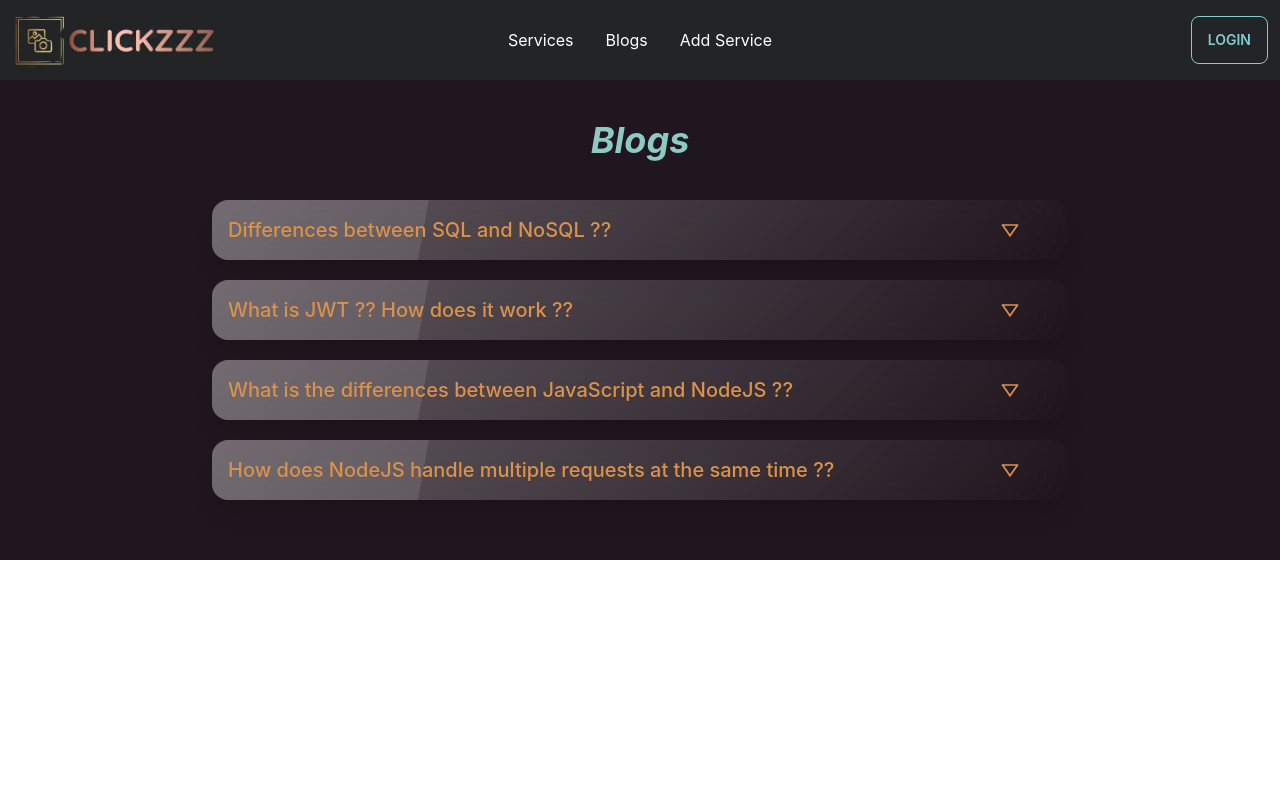
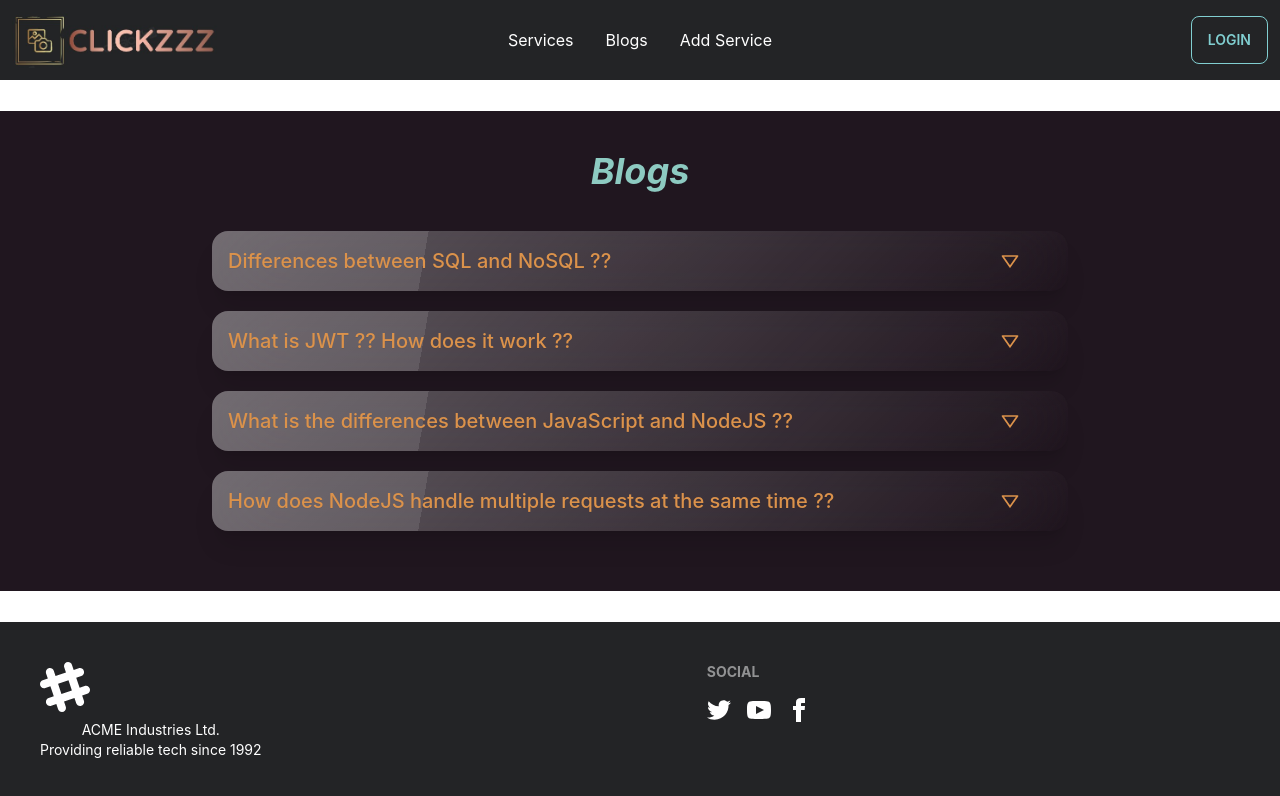
Before and after one commit to SaiemAziz/clickzzz-client, a React (Create React App) app: page /blogs in a window 1280 px wide. Shown: the top 796 px of the page. Built offline with nearby package versions, Linux system fonts and the light colour scheme; no server answers.

Commit message:
footer added

```diff
--- a/src/App.js
+++ b/src/App.js
@@ -5,6 +5,7 @@
 import Header from './shared/Header';
 import { ToastContainer } from 'react-toastify';
 import 'react-toastify/dist/ReactToastify.css';
+import Footer from './shared/Footer';
 function App() {
   useTitle('');
 
@@ -14,10 +15,10 @@
     <div className="App" data-theme={theme ? 'luxury' : 'winter'}>
 
       {/* site shown  */}
-      <div className='max-w-7xl flex flex-col  min-h-screen mx-auto'>
+      <div className='max-w-7xl flex flex-col  min-h-screen mx-auto justify-between'>
         <Header/>
         <Outlet/>
-
+        <Footer/>
       </div>
 
       {/* toast  */}
--- a/src/Pages/Home.js
+++ b/src/Pages/Home.js
@@ -16,13 +16,13 @@
     return (
         <div>
             <Banner/>
-            <div className='w-fit mx-auto mt-5   p-5 text-amber-600'>
+            <div className='w-fit mx-auto mt-8   p-8 text-amber-600'>
                 <h1 className='text-3xl text-left'>Welcome to</h1>
-                    <h1 className='text-7xl italic my-5 font-bold text-warning-content'>CLICKZZZ</h1>
+                    <h1 className='text-7xl italic my-2 font-bold text-warning-content'>CLICKZZZ</h1>
                     <h1 className='text-3xl text-right'>Official Website</h1>
 
             </div>
-            <h1 className='text-4xl mb-5 font-medium border-t-4 pt-5'>Our Services</h1>
+            <h1 className='text-5xl font-medium border-t-4 p-5'>Our Services</h1>
             <div className='grid grid-cols-3 gap-5 mb-10 p-5'>
             {
                 services.map(s => <Service
--- a/src/shared/Footer.js
+++ b/src/shared/Footer.js
@@ -2,9 +2,20 @@
 
 const Footer = () => {
     return (
-        <div>
-
-        </div>
+        <footer className="footer p-10 text-white bg-[#232426]">
+  <div>
+    <svg width="50" height="50" viewBox="0 0 24 24" xmlns="http://www.w3.org/2000/svg" fillRule="evenodd" clipRule="evenodd" className="fill-current"><path d="M22.672 15.226l-2.432.811.841 2.515c.33 1.019-.209 2.127-1.23 2.456-1.15.325-2.148-.321-2.463-1.226l-.84-2.518-5.013 1.677.84 2.517c.391 1.203-.434 2.542-1.831 2.542-.88 0-1.601-.564-1.86-1.314l-.842-2.516-2.431.809c-1.135.328-2.145-.317-2.463-1.229-.329-1.018.211-2.127 1.231-2.456l2.432-.809-1.621-4.823-2.432.808c-1.355.384-2.558-.59-2.558-1.839 0-.817.509-1.582 1.327-1.846l2.433-.809-.842-2.515c-.33-1.02.211-2.129 1.232-2.458 1.02-.329 2.13.209 2.461 1.229l.842 2.515 5.011-1.677-.839-2.517c-.403-1.238.484-2.553 1.843-2.553.819 0 1.585.509 1.85 1.326l.841 2.517 2.431-.81c1.02-.33 2.131.211 2.461 1.229.332 1.018-.21 2.126-1.23 2.456l-2.433.809 1.622 4.823 2.433-.809c1.242-.401 2.557.484 2.557 1.838 0 .819-.51 1.583-1.328 1.847m-8.992-6.428l-5.01 1.675 1.619 4.828 5.011-1.674-1.62-4.829z"></path></svg>
+    <p>ACME Industries Ltd.<br/>Providing reliable tech since 1992</p>
+  </div>
+  <div>
+    <span className="footer-title">Social</span>
+    <div className="grid grid-flow-col gap-4">
+      <a><svg xmlns="http://www.w3.org/2000/svg" width="24" height="24" viewBox="0 0 24 24" className="fill-current"><path d="M24 4.557c-.883.392-1.832.656-2.828.775 1.017-.609 1.798-1.574 2.165-2.724-.951.564-2.005.974-3.127 1.195-.897-.957-2.178-1.555-3.594-1.555-3.179 0-5.515 2.966-4.797 6.045-4.091-.205-7.719-2.165-10.148-5.144-1.29 2.213-.669 5.108 1.523 6.574-.806-.026-1.566-.247-2.229-.616-.054 2.281 1.581 4.415 3.949 4.89-.693.188-1.452.232-2.224.084.626 1.956 2.444 3.379 4.6 3.419-2.07 1.623-4.678 2.348-7.29 2.04 2.179 1.397 4.768 2.212 7.548 2.212 9.142 0 14.307-7.721 13.995-14.646.962-.695 1.797-1.562 2.457-2.549z"></path></svg></a>
+      <a><svg xmlns="http://www.w3.org/2000/svg" width="24" height="24" viewBox="0 0 24 24" className="fill-current"><path d="M19.615 3.184c-3.604-.246-11.631-.245-15.23 0-3.897.266-4.356 2.62-4.385 8.816.029 6.185.484 8.549 4.385 8.816 3.6.245 11.626.246 15.23 0 3.897-.266 4.356-2.62 4.385-8.816-.029-6.185-.484-8.549-4.385-8.816zm-10.615 12.816v-8l8 3.993-8 4.007z"></path></svg></a>
+      <a><svg xmlns="http://www.w3.org/2000/svg" width="24" height="24" viewBox="0 0 24 24" className="fill-current"><path d="M9 8h-3v4h3v12h5v-12h3.642l.358-4h-4v-1.667c0-.955.192-1.333 1.115-1.333h2.885v-5h-3.808c-3.596 0-5.192 1.583-5.192 4.615v3.385z"></path></svg></a>
+    </div>
+  </div>
+</footer>
     );
 };
 
```
